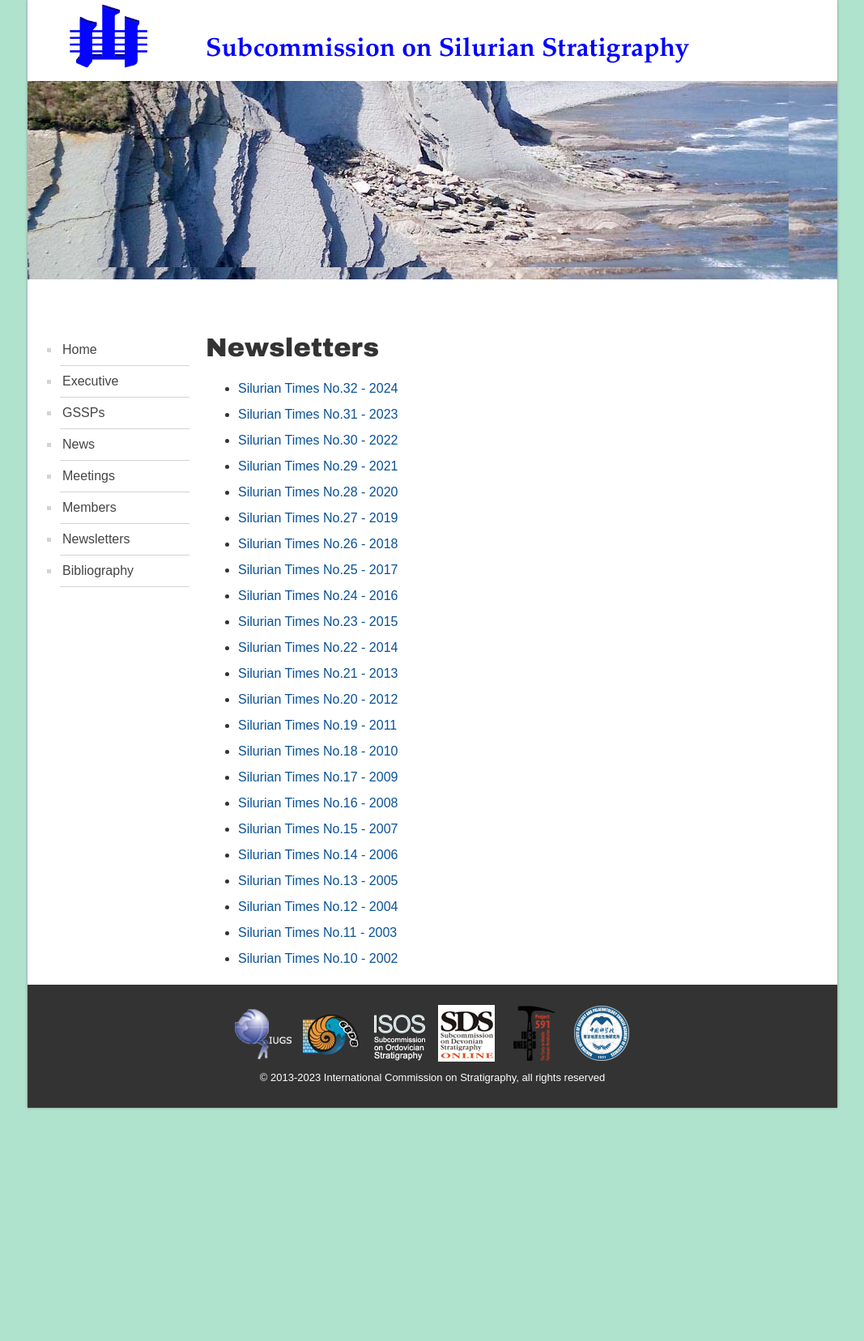
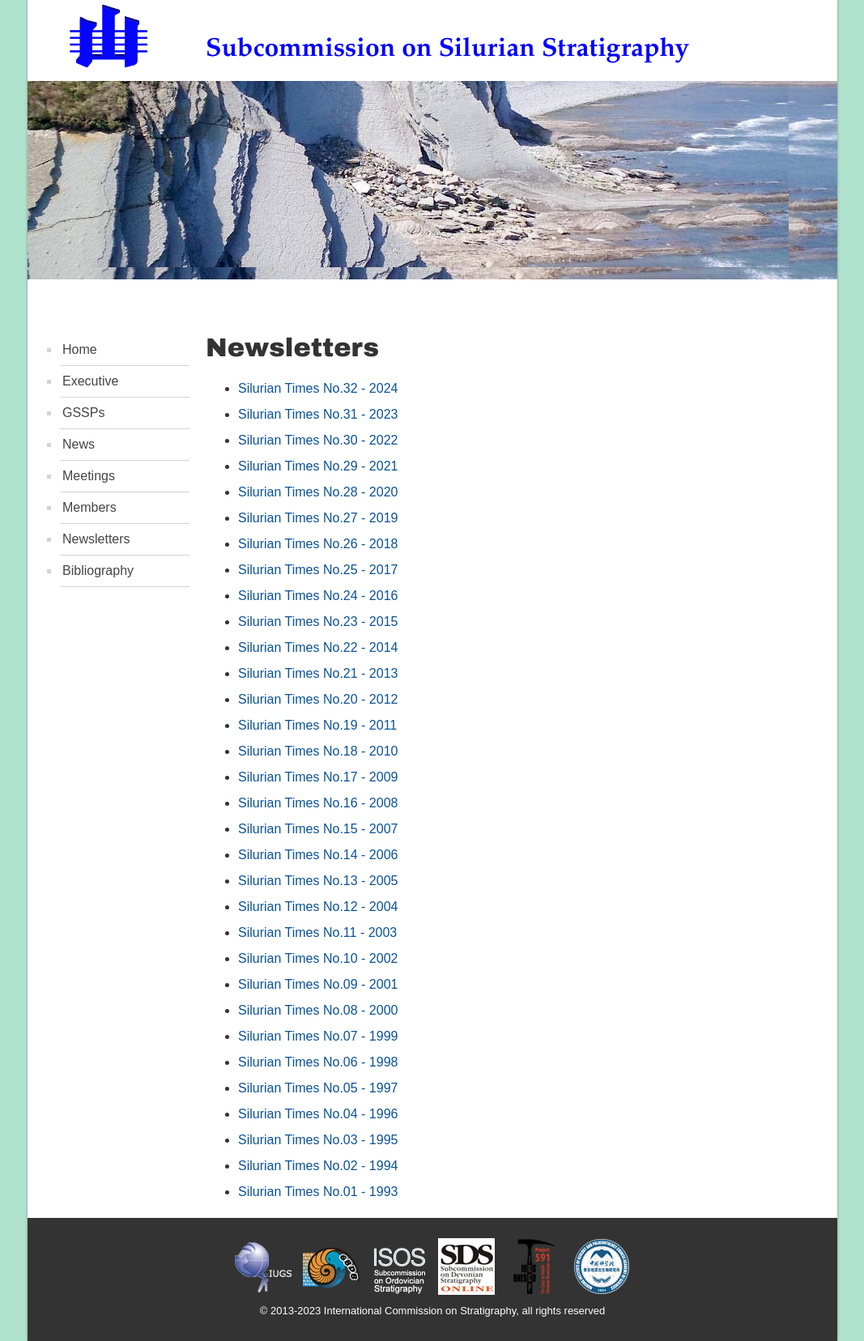
Before and after one commit to i-c-stratigraphy/subcommission-silurian, a Jekyll site: the page built from pages/newsletters.md, in a window 1280 px wide. Shown: the whole page at 81% size, without its empty margins (106-1173 px from the left). Built offline with Jekyll 4.4.1, drawn with Linux system fonts in a browser that asks for light colours; before the commit the page ends 1368 px from its top, so only the background shows below that.

Commit message:
Update newsletters.md

```diff
--- a/pages/newsletters.md
+++ b/pages/newsletters.md
@@ -28,3 +28,12 @@ permalink: /newsletters
 * [Silurian Times No.12 - 2004](files/SilurianTimes12.pdf)
 * [Silurian Times No.11 - 2003](files/SilurianTimes11.pdf)
 * [Silurian Times No.10 - 2002](files/SilurianTimes10.pdf)
+* [Silurian Times No.09 - 2001](files/SilurianTimes09.pdf)
+* [Silurian Times No.08 - 2000](files/SilurianTimes08.pdf)
+* [Silurian Times No.07 - 1999](files/SilurianTimes07.pdf)
+* [Silurian Times No.06 - 1998](files/SilurianTimes06.pdf)
+* [Silurian Times No.05 - 1997](files/SilurianTimes05.pdf)
+* [Silurian Times No.04 - 1996](files/SilurianTimes04.pdf)
+* [Silurian Times No.03 - 1995](files/SilurianTimes03.pdf)
+* [Silurian Times No.02 - 1994](files/SilurianTimes02.pdf)
+* [Silurian Times No.01 - 1993](files/SilurianTimes01.pdf)
```
